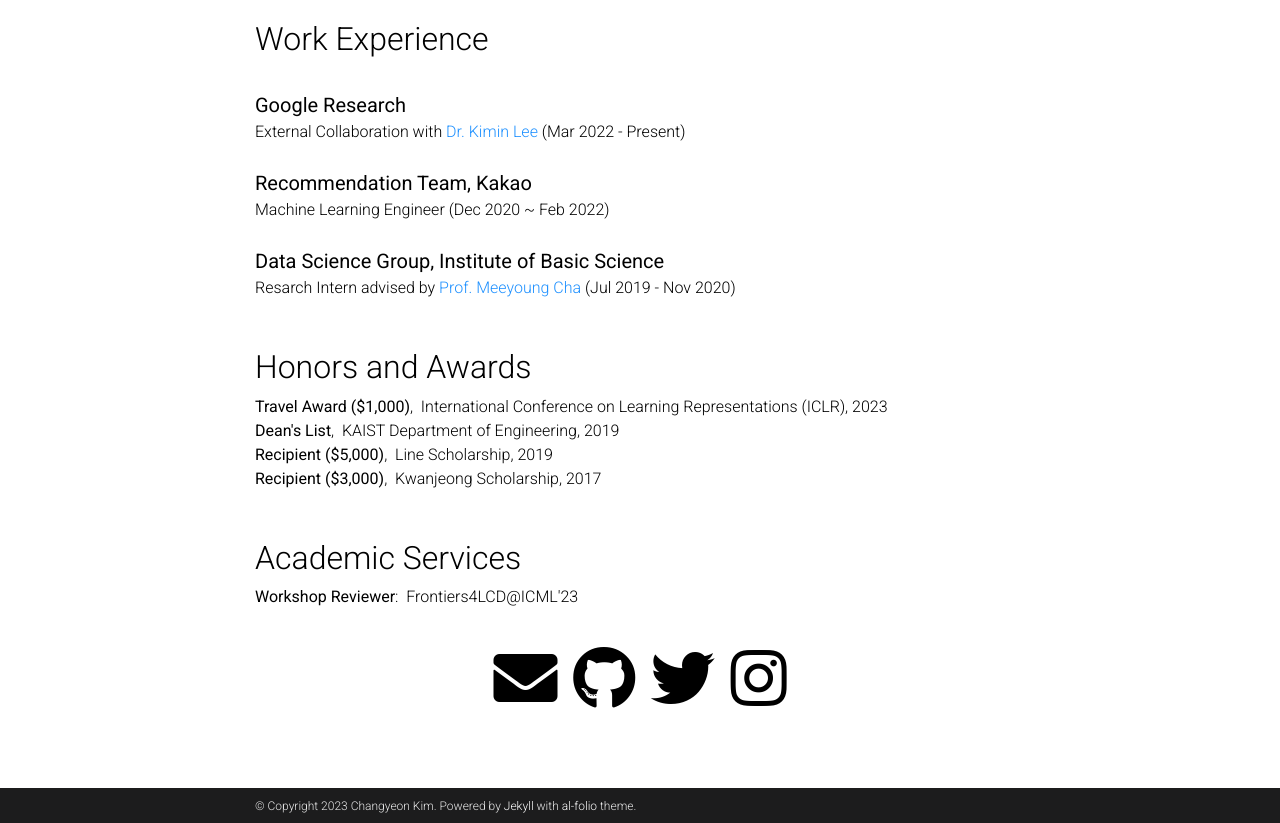
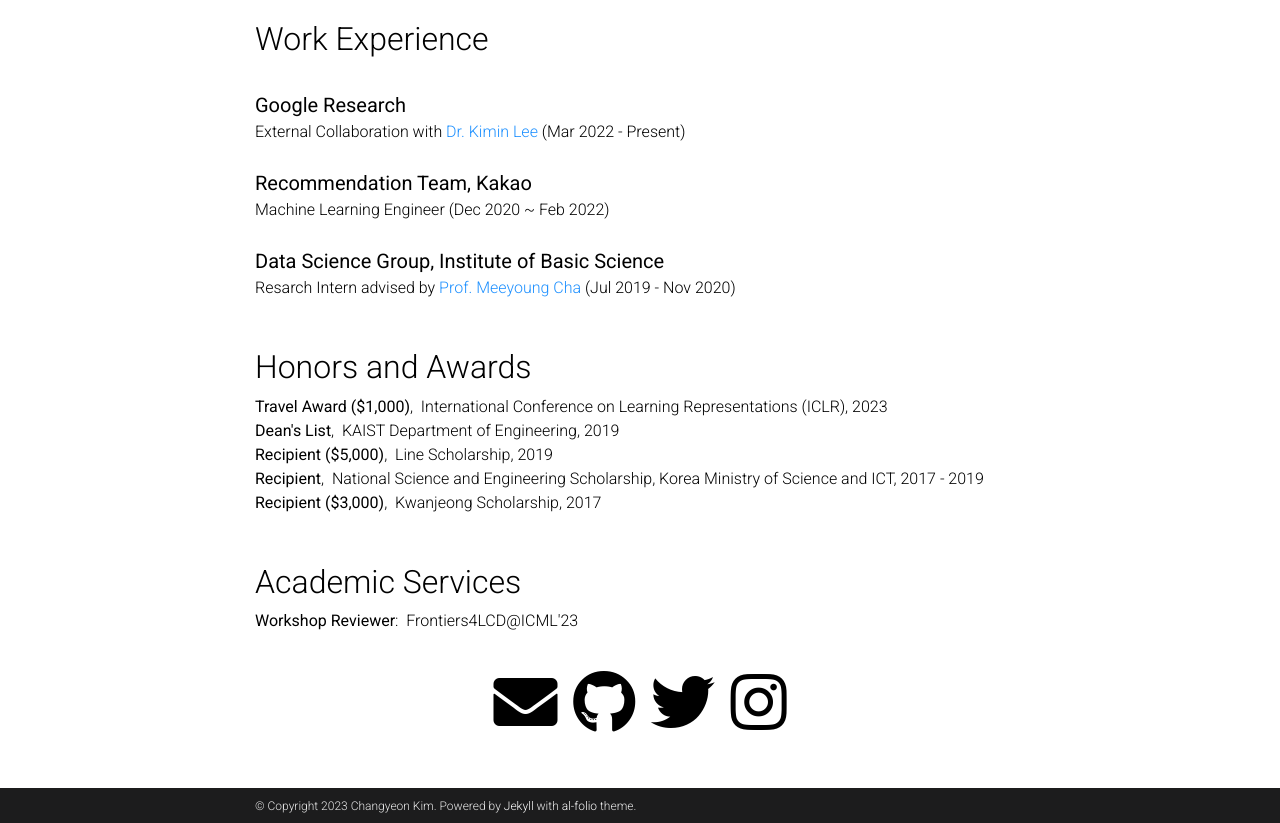
Before and after one commit to csmile-1006/csmile-1006.github.io, a Jekyll site: the page built from _pages/about.md, in a window 1280 px wide and 900 px high, scrolled down 828 px, cut to the strip 77-900 px from the top of the window. Built offline with Jekyll 4.4.1, drawn with Linux system fonts in a browser that asks for light colours; full-size pictures stand in for the smaller copies a plugin makes; emoji names are drawn with the system emoji font; comment, search, counter and statistics services are not loaded; a style sheet for code colours, icons or effects is not loaded.

Commit message:
add science and engineering scholarship

```diff
--- a/_pages/about.md
+++ b/_pages/about.md
@@ -32,6 +32,8 @@ honors:
     comment: KAIST Department of Engineering, 2019
   - name: Recipient ($5,000)
     comment: Line Scholarship, 2019
+  - name: Recipient
+    comment: National Science and Engineering Scholarship, Korea Ministry of Science and ICT, 2017 - 2019
   - name: Recipient ($3,000)
     comment: Kwanjeong Scholarship, 2017
 
```
